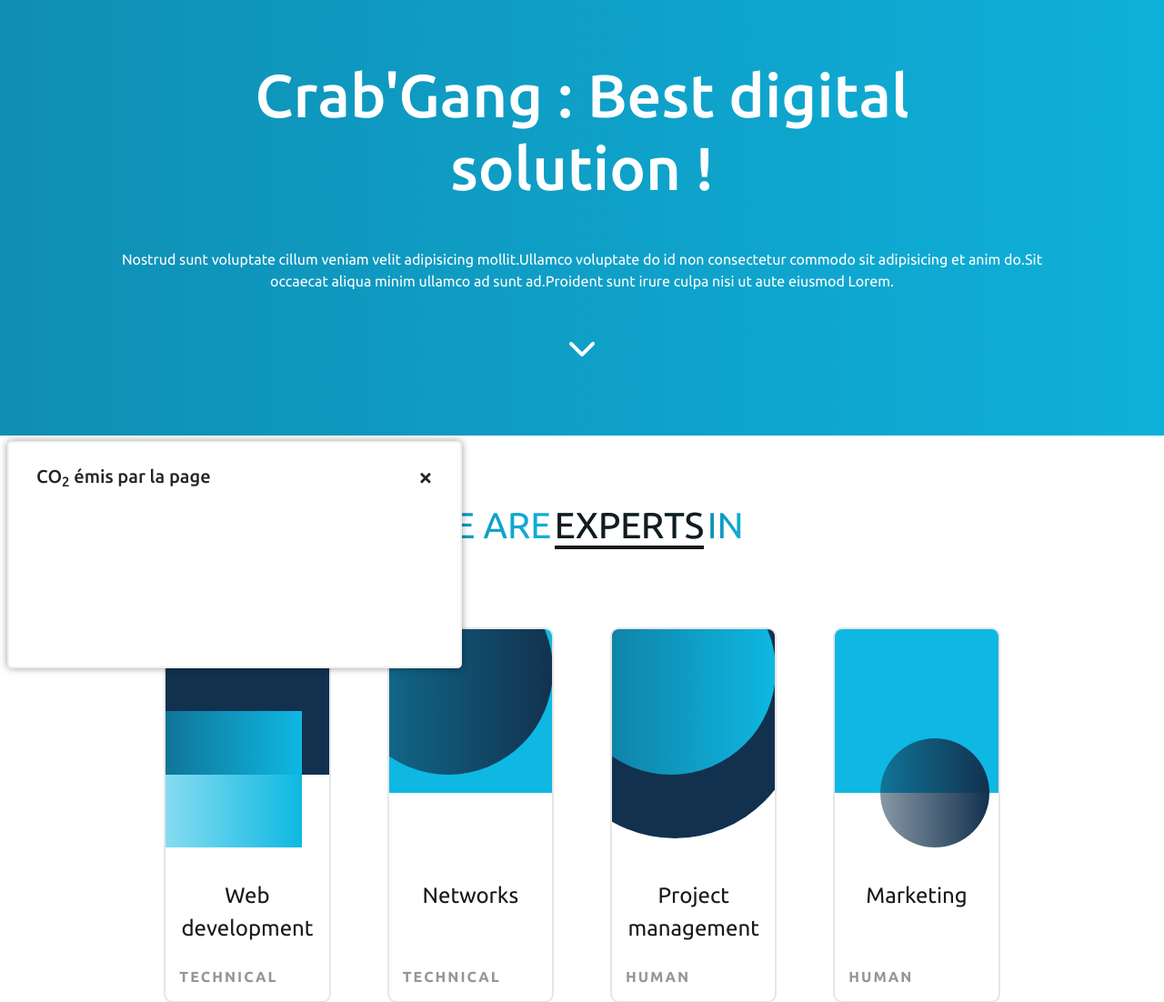
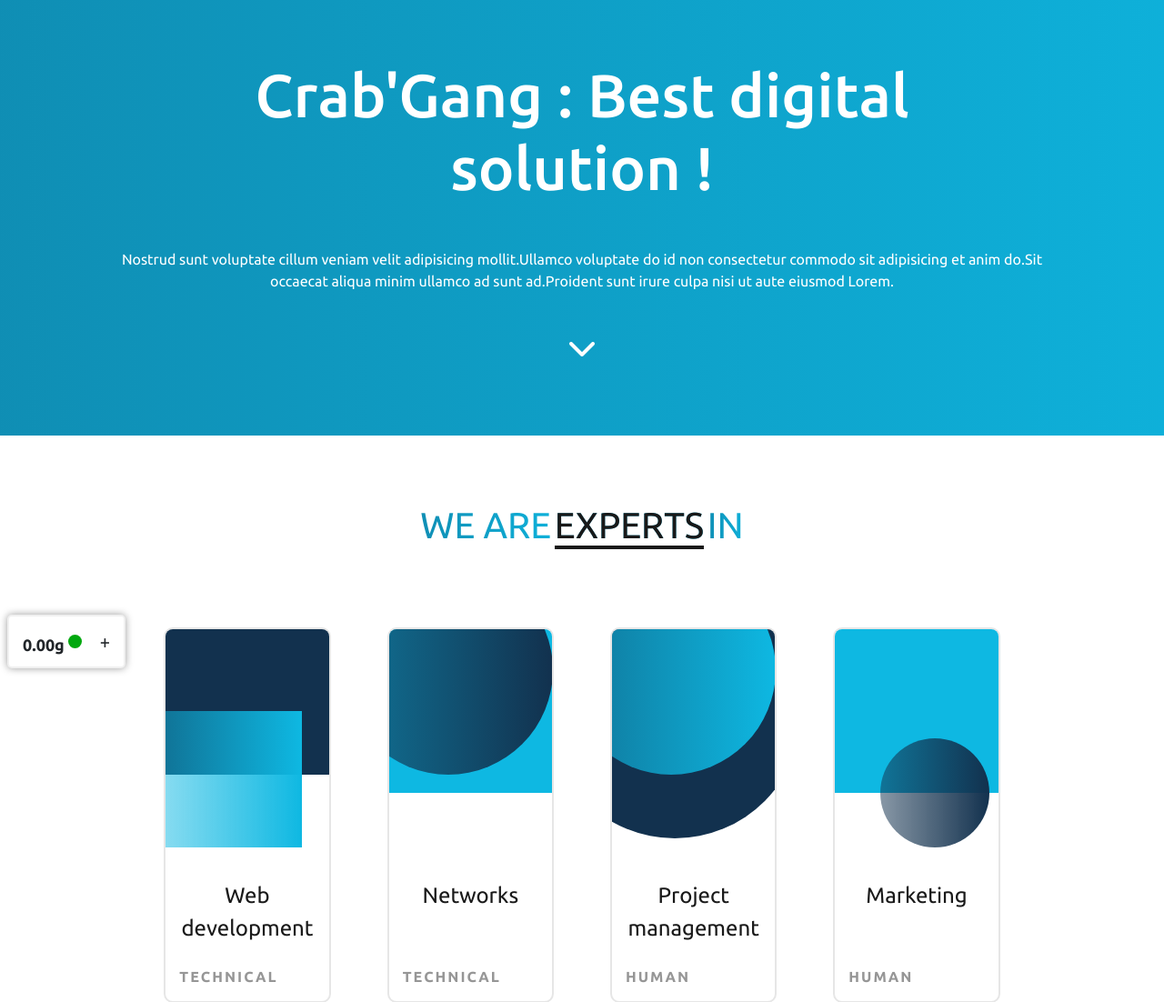
Before and after one commit to CrabGang-Team/crabgang2020, a Symfony app: template templates/main/home.html.twig in a window 1280 px wide. Shown: the part 57-1159 px from the top of the page at 91% size. Run offline with Twig, Linux system fonts and the light colour scheme; the template is opened without the code that fills it, so the values that code supplies are empty; some libraries are stand-ins or nearby versions.

Commit message:
Feat: Added JS pollution popup

```diff
--- a/public/css/responsive.css
+++ b/public/css/responsive.css
@@ -45,3 +45,18 @@
       font-size: 18px;
    }
 }
+
+/* ? Popup carbon */
+@media screen and (max-width: 600px) {
+   .carbon-container {
+      width: calc(100% - 16px);
+   }
+   #carbon-emis-title, #charbon-emis-title {
+      font-size: 16px;
+   }
+}
+@media screen and (max-width: 400px) {
+   #carbon-emis-title, #charbon-emis-title {
+      font-size: 14px;
+   }
+}
--- a/public/css/style.css
+++ b/public/css/style.css
@@ -138,15 +138,26 @@
    font-weight: 600;
 }
 
-
 /* ? Popup carbon */
 .carbon-container {
    position: fixed;
    bottom: 8px;
    left: 8px;
    width: 500px;
-   height: 250px;
    padding: 20px 30px;
+   background-color: white;
+   z-index: 10;
+   border-radius: 5px;
+   border: 2px solid rgb(240, 240, 240);
+   box-shadow: 0px 0px 8px rgba(0,0,0,0.4);
+}
+
+.carbon-container-minimal {
+   position: fixed;
+   bottom: 8px;
+   left: 8px;
+   width: 130px;
+   padding: 10px 15px;
    background-color: white;
    z-index: 10;
    border-radius: 5px;
@@ -160,6 +171,93 @@
    align-items: center;
 }
 
+#carbon-jauge {
+   width: 100%;
+   height: 50px;
+   display: flex;
+   justify-content: space-between;
+   margin-top: 20px;
+}
+
+#carbon-jauge .carbon-couleur {
+   width: calc(100% / 5.3);
+   height: 5px;
+}
+
+#carbon-jauge .carbon-couleur:nth-child(1){
+   background-color: #00a80e;
+}
+#carbon-jauge .carbon-couleur:nth-child(2){
+   background-color: #00e467;
+}
+#carbon-jauge .carbon-couleur:nth-child(3){
+   background-color: #e5fd0d;
+}
+#carbon-jauge .carbon-couleur:nth-child(4){
+   background-color: #fa952f;
+}
+#carbon-jauge .carbon-couleur:nth-child(5){
+   background-color: #ec190c;
+}
+
+.carbon-marker {
+   position: relative;
+   width: 100%;
+   height: 10px;
+}
+
+.carbon-marker span {
+   position: absolute;
+   transform: translateX(-50%);
+   /* left: position par rapport à la gauche */
+}
+
+.carbon-indicateur {
+   color: grey;
+   font-size: 15px;
+}
+
+#carbon-values {
+   width: 100%;
+   display: flex;
+   justify-content: space-around;
+}
+/* #carbon-values-minimal {
+   width: 100%;
+   display: flex;
+   justify-content: space-between;
+} */
+
+#carbon-ticket, #carbon-ticket-minimal {
+   width: 15px;
+   height: 15px;
+   border-radius: 50px;
+}
+
+#carbon-value, #carbon-coal, #value-carbon-minimal {
+   font-size: 18px;
+   font-weight: 600;
+}
+
+.carbon-element {
+   display: inline-block;
+}
+
+#carbon-emis-title, #charbon-emis-title {
+   font-size: 20px;
+   font-weight: normal;
+}
+
+
+.inner-carbon {
+   display: flex;
+   justify-content: space-between;
+   align-items: center;
+}
+
+.maximize {
+   font-size: 20px;
+}
 
 /* ! Admin */
 /* ? Users list */
--- a/templates/base.html.twig
+++ b/templates/base.html.twig
@@ -63,12 +63,53 @@
 
 		<div style="padding-top: 56px;" class="pb-5">
 			{% block body %}{% endblock %}
-			<div class="carbon-container">
+
+			<div class="carbon-container" style="display: none" id="carbon-container">
 				<div class="carbon-title">
 					<h5>CO<sub>2</sub> émis par la page</h5>
-					<h3>&times;</h3>
+					<h3 id="carbon-minimize" onclick="Base.minimizeCarbon()">&minus;</h3>
+				</div>
+
+				<div class="mb-3 carbon-indicateur" id="empreinte-explanation">&nbsp;</div>
+
+				<div class="carbon-marker">
+					<span id="carbon-triangle">&#9660;</span>
+				</div>
+				<div id="carbon-jauge">
+					<div class="carbon-couleur"></div>
+					<div class="carbon-couleur"></div>
+					<div class="carbon-couleur"></div>
+					<div class="carbon-couleur"></div>
+					<div class="carbon-couleur"></div>
+				</div>
+
+				<div id="carbon-values">
+					<div id="carbon-value">
+						<div id="carbon-emis-title">CO<sub>2</sub> émis</div>
+						<div class="text-center mt-2">
+							<div class="carbon-element" id="value-carbon"></div>
+							<div id="carbon-ticket" class="carbon-element"></div>
+						</div>
+					</div>
+					<div id="carbon-coal">
+						<div id="charbon-emis-title">Équivalent charbon</div>
+						<div class="text-center mt-2">
+							<div class="carbon-element" id="value-coal"></div>
+						</div>
+					</div>
 				</div>
 			</div>
+
+			<div class="carbon-container-minimal" id="carbon-container-minimal">
+				<div class="inner-carbon" >
+					<div class="text-center mt-2">
+						<div id="value-carbon-minimal" class="carbon-element">&nbsp;</div>
+						<div id="carbon-ticket-minimal" class="carbon-element">&nbsp;</div>
+					</div>
+					<div class="maximize" id="carbon-minimize" onclick="Base.maximizeCarbon()">&plus;</div>
+				</div>
+			</div>
+
 		</div>
 
 		{# JQuery #}
@@ -79,11 +120,65 @@
 		{# Bootstrap JS #}
 		<script src="https://cdn.jsdelivr.net/npm/bootstrap@4.5.3/dist/js/bootstrap.bundle.min.js" integrity="sha384-ho+j7jyWK8fNQe+A12Hb8AhRq26LrZ/JpcUGGOn+Y7RsweNrtN/tE3MoK7ZeZDyx" crossorigin="anonymous"></script>
 
-
 		{# Personal JS #}
 		<script src="{{ asset('js/LeetSpeak.js') }}"></script>
 		<script src="{{ asset('js/Base.js') }}"></script>
 
+		<script>
+			Base.startLoading = Date.now();
+			fetch(document.location.href).then(data => {
+				return Base.endLoading = Date.now()
+			}).then(date => {
+				Base.loadingTime = date - Base.startLoading
+				console.log(Base.loadingTime);
+				let left = 0;
+				let carbon = Base.loadingTime * 0.35 / 800;
+				let empreinte = "";
+				let color = "";
+				if(Base.loadingTime < 900) {
+					left = Math.floor(Math.random() * (20 - 0) + 0);
+					empreinte = "Empreinte très faible";
+					color = "#00a80e";
+				} else if(Base.loadingTime < 1000) {
+					left = Math.floor(Math.random() * (40 - 20) + 20);
+					empreinte = "Empreinte faible";
+					color = "#00e467";
+				} else if(Base.loadingTime < 1110) {
+					left = Math.floor(Math.random() * (60 - 40) + 40);
+					empreinte = "Empreinte modérée";
+					color = "#e5fd0d";
+				} else if (Base.loadingTime < 1200) {
+					left = Math.floor(Math.random() * (80 - 60) + 60);
+					empreinte = "Empreinte élevée";
+					color = "#fa952f";
+				} else {
+					left = Math.floor(Math.random() * (100 - 80) + 80);
+					empreinte = "Empreinte très élevée";
+					color = "#ec190c";
+				}
+				document.getElementById("empreinte-explanation").innerHTML=empreinte;
+				document.getElementById("carbon-triangle").style.left = `${left}%`;
+
+				document.getElementById("value-carbon").innerHTML = `${carbon.toFixed(2)}g`
+				document.getElementById("value-carbon-minimal").innerHTML = `${carbon.toFixed(2)}g`
+
+				document.getElementById("value-coal").innerHTML = `${(carbon*0.973).toFixed(2)}g`
+
+				document.getElementById("carbon-ticket").style.backgroundColor = color;
+				document.getElementById("carbon-ticket-minimal").style.backgroundColor = color;
+
+			})
+
+			Base.maximizeCarbon = () => {
+				document.getElementById("carbon-container-minimal").style.display = "none"
+				document.getElementById("carbon-container").style.display = "inline"
+			}
+			Base.minimizeCarbon = () => {
+				document.getElementById("carbon-container-minimal").style.display = "inline"
+				document.getElementById("carbon-container").style.display = "none"
+			}
+		</script>
+
 		{% block javascripts %}{% endblock %}
 	</body>
 </html>
```
Also changed, not shown: public/js/Base.js (line endings or trailing spaces).
